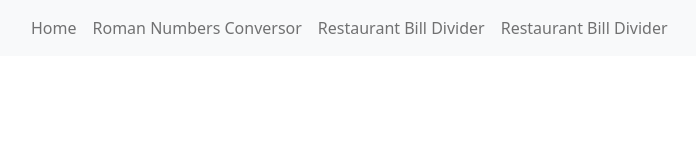
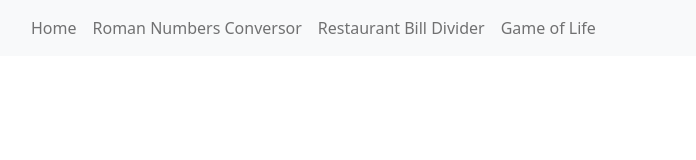
Before and after one commit to pimentelWillyam/code-challenge-rota-das-oficinas, a React (Vite) app: page / in a window 1280 px wide. Shown: the top 160 px of the page, without its empty margins (87-783 px from the left). Built offline with nearby package versions, Linux system fonts and the light colour scheme.

Commit message:
refactor: changing name at the navbar

```diff
--- a/src/components/NavigationBar/index.tsx
+++ b/src/components/NavigationBar/index.tsx
@@ -16,7 +16,7 @@ export const NavigationBar = () =>{
                     <Nav.Link href="/">Home</Nav.Link>
                     <Nav.Link href="/roman-numbers-conversor">Roman Numbers Conversor</Nav.Link>
                     <Nav.Link href="/restaurant-bill-divider">Restaurant Bill Divider</Nav.Link>
-                    <Nav.Link href="/game-of-life">Restaurant Bill Divider</Nav.Link>
+                    <Nav.Link href="/game-of-life">Game of Life</Nav.Link>
                 </Nav>
                 </Navbar.Collapse>
             </Container>
```
